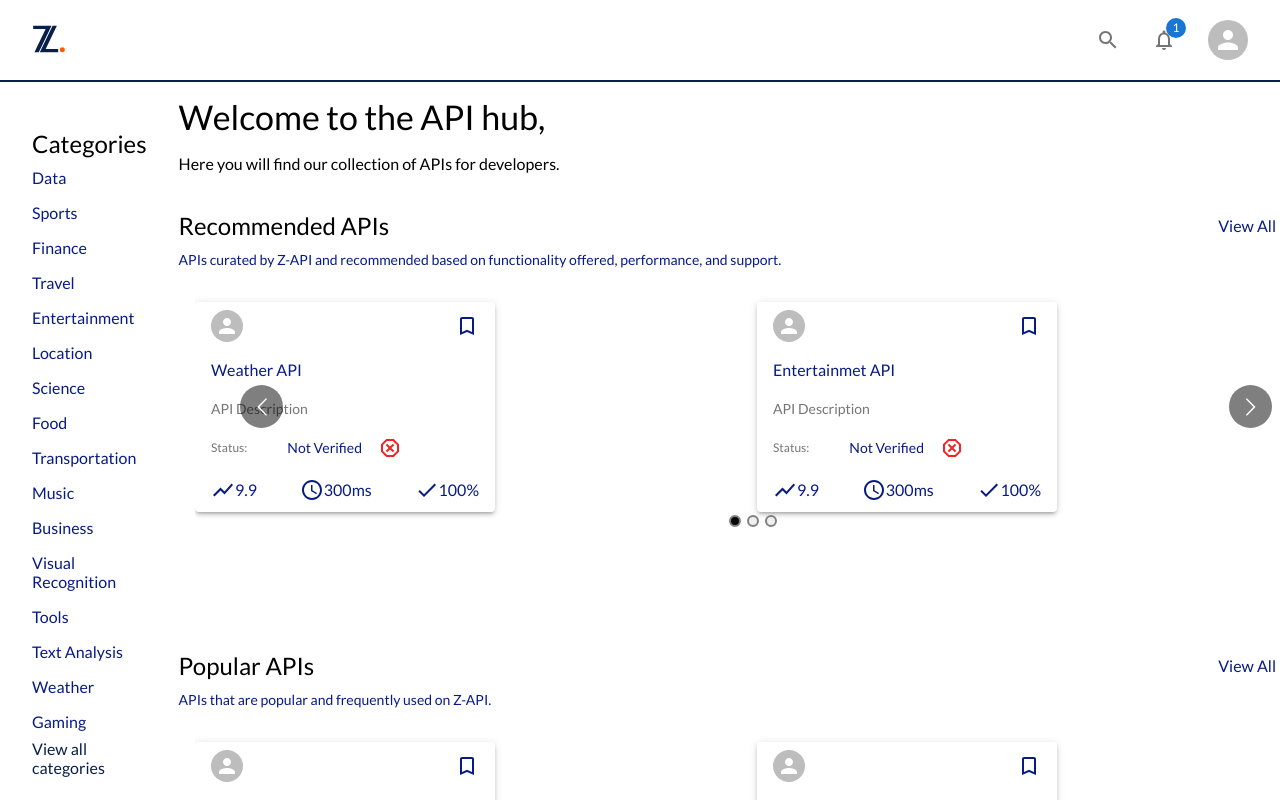
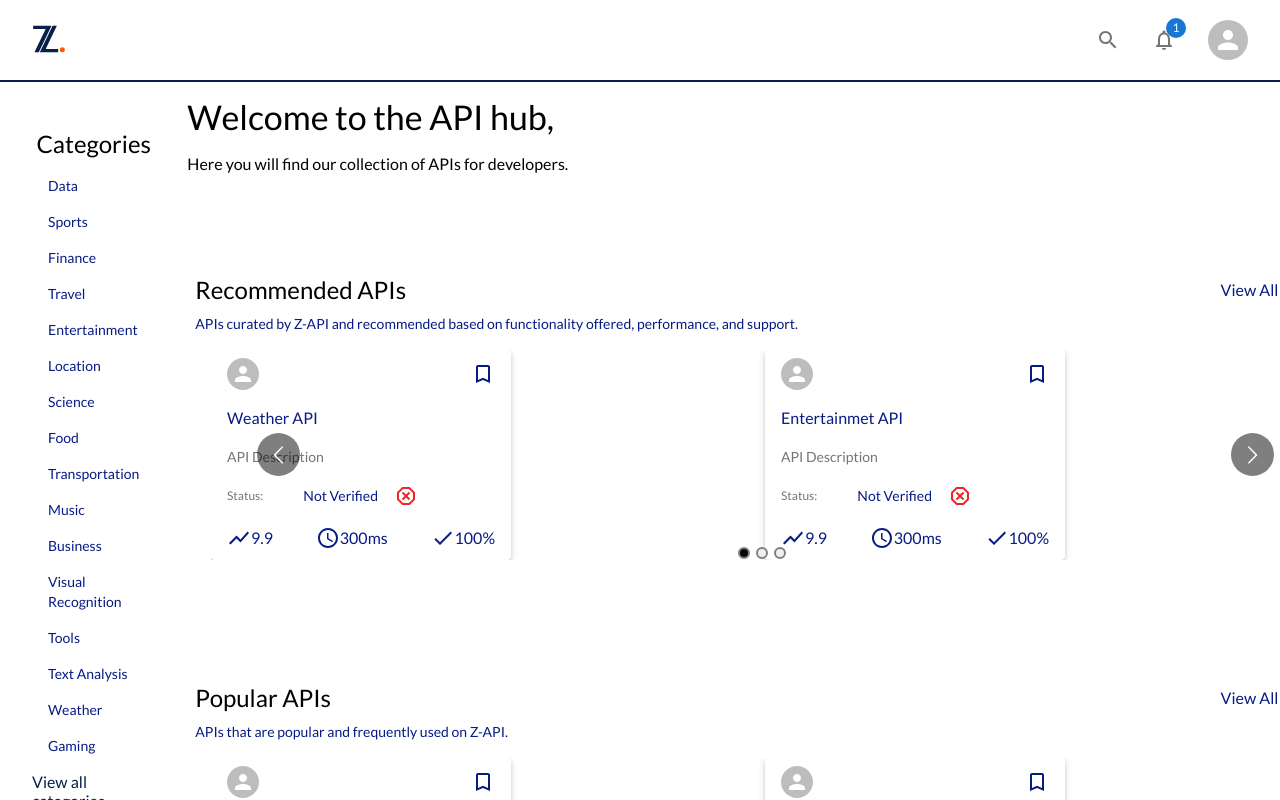
Before and after one commit to Vinyl-Davyl/zapi-dummy-fe, a React (Create React App) app: page / in a window 1280 px wide. Shown: the top 800 px of the page. Built offline with nearby package versions, Linux system fonts and the light colour scheme; no server answers.

Commit message:
made style changes for responsiveness

```diff
--- a/src/components/Navbar.jsx
+++ b/src/components/Navbar.jsx
@@ -53,7 +53,7 @@ const Navbar = () => {
             {isOpen && <Modal message='Are you sure you want to log out?' confirm={() => {
                 dispatch(logout())
                 dispatch(closeModal())
-                navigate('/')
+                navigate('/login')
             }} />}
             {/* search modal */}
             {isSearchModalOpen && <Search closeModal={() => dispatch(closeSearchModal())} />}
--- a/src/components/Sidebar.jsx
+++ b/src/components/Sidebar.jsx
@@ -1,6 +1,6 @@
 import React from 'react'
 import { Link } from 'react-router-dom'
-import { Typography } from '@mui/material'
+import { List, ListItem, ListItemText, Typography } from '@mui/material'
 import { makeStyles } from '@mui/styles'
 
 import { Categories } from '../dummy-categories'
@@ -12,22 +12,18 @@ const useStyles = makeStyles({
     display: 'grid',
     placeItems: 'center',
     margin: '2rem 1rem 0 0',
-    '& ul': {
-      width: '100%',
-      display: 'grid',
-      placeItems: 'center',
-      listStyleType: 'none',
-      '& li': {
-        width: '100%',
-        margin: '0.5rem 0',
-        textTransform: 'capitalize',
-        '& a': {
-          color: 'var(--base)'
-        }
-      }
-    },
     '@media screen and (max-width: 1200px)': {
       display: 'none'
+    }
+  },
+  list: {
+    width: '100%',
+  },
+  listItem : {
+    width: '100%',
+    textTransform: 'capitalize',
+    '& a': {
+      color: 'var(--base)'
     }
   },
   link: {
@@ -43,15 +39,15 @@ const Sidebar = () => {
       <Typography variant='h5'>
         Categories
       </Typography>
-      <ul>
+      <List dense={true}>
       {Categories.map(category => (
-        <li key={category}>
+        <ListItem className={classes.listItem} key={category}>
           <Link to={`/api/categories/${category}`}>
-            {category}
+            <ListItemText primary={category} />
           </Link>
-        </li>
+        </ListItem>
       ))}
-      </ul>
+      </List>
       <Link className={classes.link} to='/api/categories'>
         View all categories
       </Link>
--- a/src/components/Textbox.jsx
+++ b/src/components/Textbox.jsx
@@ -7,7 +7,6 @@ import { makeStyles } from '@mui/styles'
 const useStyles = makeStyles({
   paperOuter: {
     width: '300px',
-    margin: '1rem 0',
     transition: 'var(--transition)',
     '&:hover': {
       transform: 'Scale(1.03)'
--- a/src/index.css
+++ b/src/index.css
@@ -54,7 +54,8 @@ a {
 .overlay {
   width: 100%;
   height: 100%;
-  background: var(--light);
+  background: var(--white);
+  opacity: 0.5;
   backdrop-filter: blur(3px);
   display: grid;
   place-items: center;
--- a/src/pages/Category.jsx
+++ b/src/pages/Category.jsx
@@ -7,17 +7,18 @@ import { Categories } from '../dummy-categories'
 import { Textbox, Sidebar } from '../components'
 
 const useStyles = makeStyles({
+  section: {
+    width: '100%',
+  },
   main: {
     display: 'flex',
     gap: `1rem`,
     marginTop: '6rem',
+    padding: '0 1rem',
     '@media screen and (max-width: 1200px)': {
       gridTemplateColumns: '1fr'
     }
   },
-  section: {
-    width: '95%',
-  }
 })
 
 const Category = () => {
--- a/src/pages/Home.jsx
+++ b/src/pages/Home.jsx
@@ -1,5 +1,5 @@
 import React from 'react'
-import { useSelector } from 'react-redux'
+// import { useSelector } from 'react-redux'
 import { Stack, Typography } from '@mui/material'
 import { makeStyles } from '@mui/styles'
 
@@ -8,6 +8,13 @@ import { Carousel, LoadingSpinner, Sidebar } from '../components'
 const useStyles = makeStyles({
   section: {
     width: '100%',
+    display: 'flex',
+    flexDirection: 'column',
+    padding: 0,
+  },
+  showcase: {
+    width: '100%',
+    padding: '0 0.5rem',
   },
   main: {
     display: 'flex',
@@ -22,15 +29,15 @@ const useStyles = makeStyles({
 
 const Home = () => {
   const classes = useStyles()
-  const { apis, isLoading } = useSelector(store => store.apis)
+  // const { apis, isLoading } = useSelector(store => store.apis)
 
   // if(isLoading) return <LoadingSpinner />
 
   return (
     <main className={classes.main}>
       <Sidebar />
-      <Stack direction='column' className={classes.section}>
-        <Stack>
+      <div className={classes.section}>
+        <Stack width='80%' mb={8}>
           <Typography variant='h4' gutterBottom>
             Welcome to the API hub,
           </Typography>
@@ -38,11 +45,13 @@ const Home = () => {
             Here you will find our collection of APIs for developers.
           </Typography>
         </Stack>
-        <Carousel header='Recommended APIs' description='APIs curated by Z-API and recommended based on functionality offered, performance, and support.' category='recommended' />
-        <Carousel header='Popular APIs' description='APIs that are popular and frequently used on Z-API.' category='popular' />
-        <Carousel header='Free Public APIs for developer' description='If you&apos;re new to Z-API, this collection is a great place to start exploring APIs that are free to test, specifically updated for 2021.' category='free public' />
-        <Carousel header='Top Weather APIs' description='List of the Best Weather APIs to provide historical and trending weather forecasts.' category='location' />
-      </Stack>
+        <div className={classes.showcase}>
+          <Carousel header='Recommended APIs' description='APIs curated by Z-API and recommended based on functionality offered, performance, and support.' category='recommended' />
+          <Carousel header='Popular APIs' description='APIs that are popular and frequently used on Z-API.' category='popular' />
+          <Carousel header='Free Public APIs for developer' description='If you&apos;re new to Z-API, this collection is a great place to start exploring APIs that are free to test, specifically updated for 2021.' category='free public' />
+          <Carousel header='Top Weather APIs' description='List of the Best Weather APIs to provide historical and trending weather forecasts.' category='location' />
+        </div>
+      </div>
     </main>
   )
 }
```
